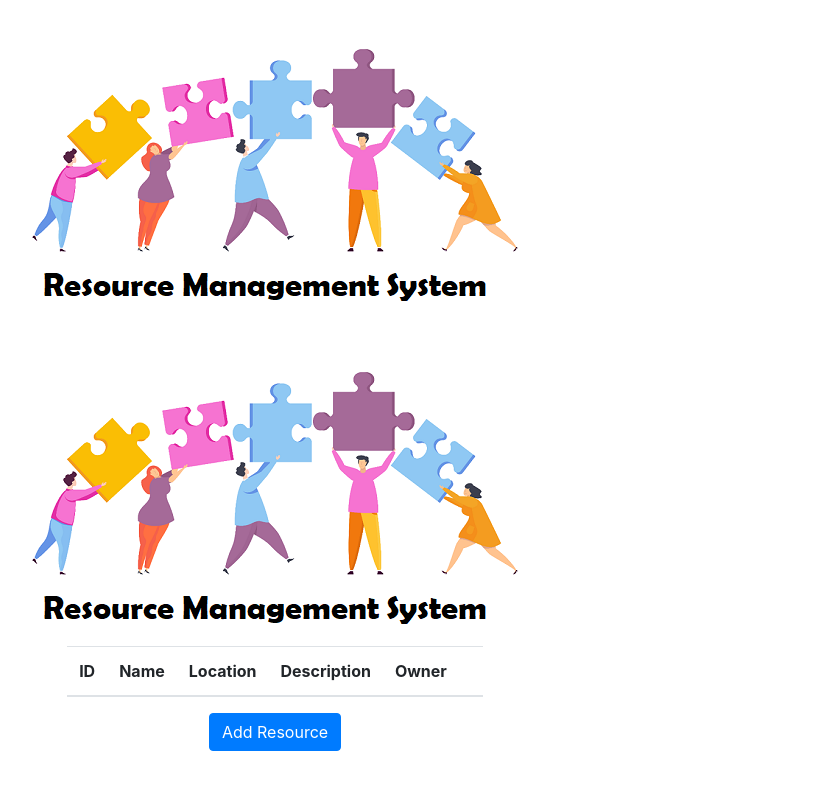
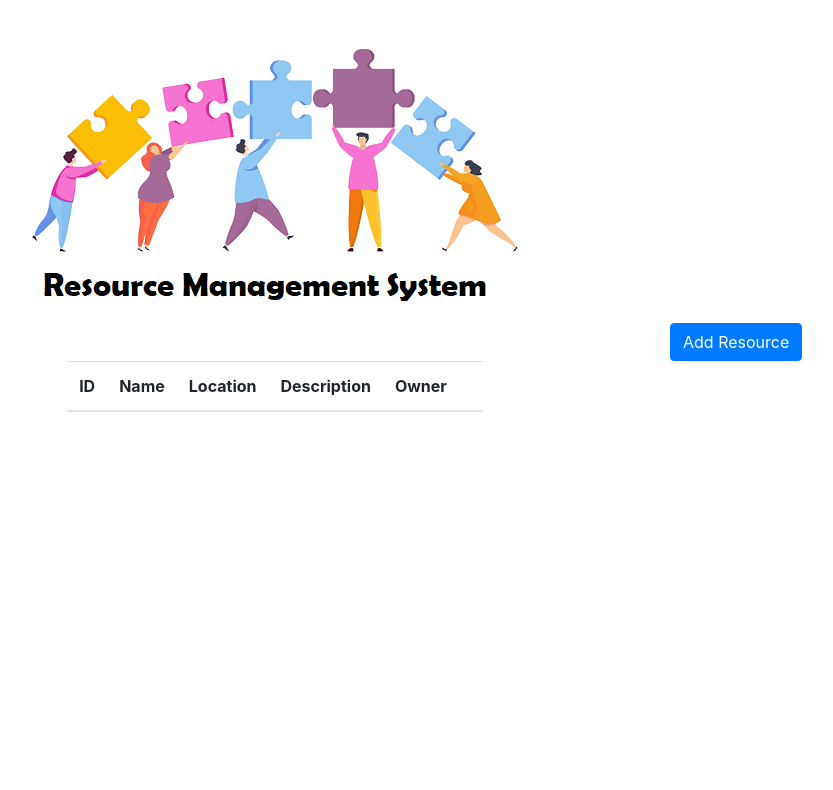
Before and after one commit to DaveUrielle/resource-mgmt, a website: page public/index.html in a window 1280 px wide. Shown: the whole page, without its empty margins (365-1198 px from the left). Drawn offline with nearby package versions, Linux system fonts and the light colour scheme; no server answers.

Commit message:
Update index.html

```diff
--- a/public/index.html
+++ b/public/index.html
@@ -1,4 +1,5 @@
 <!DOCTYPE html>
+
 <head>
     <meta charset="UTF-8">
     <meta name="viewport" content="width=device-width, initial-scale=1.0">
@@ -8,19 +9,12 @@
     <script src="https://maxcdn.bootstrapcdn.com/bootstrap/4.5.2/js/bootstrap.min.js"></script>
     <link href="https://maxcdn.bootstrapcdn.com/bootstrap/4.5.2/css/bootstrap.min.css" rel="stylesheet">
 
+    <script src="js/add-resource.js"></script>
     <script src="js/view-resources.js"></script>
     <link rel="stylesheet" href="css/styles.css">
 </head>
+
 <body onload="viewResources()">
-    <div class="container mt-5">
-        <div class="row justify-content-center">
-            <img src="images/logo.png">
-
-    <script src="js/add-resource.js"></script>
-    <link rel="stylesheet" href="css/styles.css">
-</head>
-
-<body>
     <div class="container mt-5">
         <div class="row justify-content-center">
             <img src = "images/logo.png">
@@ -29,6 +23,9 @@
             <div class="col-md-10">
             </div>
             <div class="col-md-2">
+                <button type="button" class="btn btn-primary" data-toggle="modal" data-target="#resourceModal">
+                    Add Resource
+                </button>
             </div>
             <div class="row justify-content-center">
               <div class="col-md-12">
@@ -50,14 +47,6 @@
           </div>
         </div>
     </div>
-</body>
-                <button type="button" class="btn btn-primary" data-toggle="modal" data-target="#resourceModal">
-                    Add Resource
-                </button>
-            </div>
-        </div>
-    </div>
-
     <!-- Modal -->
     <div class="modal fade" id="resourceModal" tabindex="-1" role="dialog" aria-labelledby="resourceModalLabel" aria-hidden="true">
       <div class="modal-dialog" role="document">
```
Lines whose indentation alone changed are shown as unchanged.
